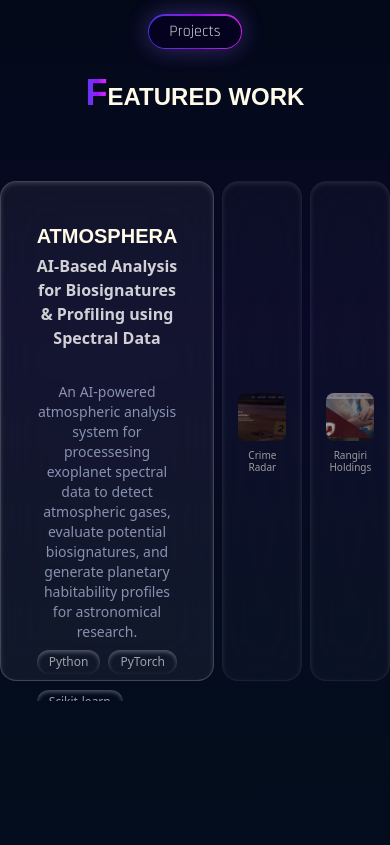
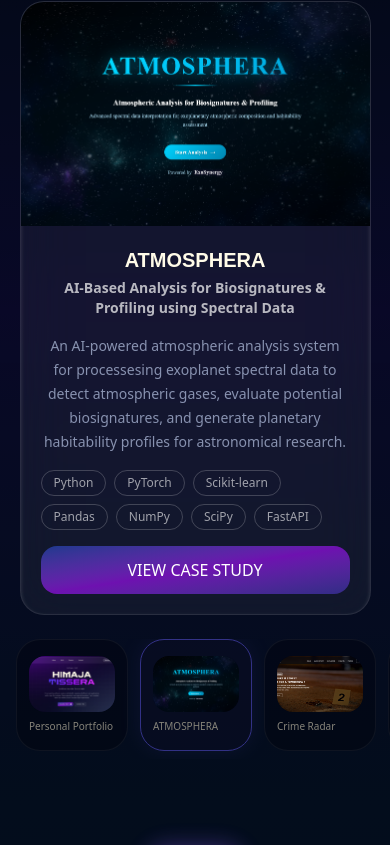
Before and after one commit to A-Himaa/My-Portfolio, a React (Vite) app: page / in a window 390 px wide. Shown: the part 5036-5881 px from the top of the page. Built offline with nearby package versions, Linux system fonts and the light colour scheme; a web font is replaced by a local one.

Commit message:
Refactor layout and styling across components: adjust padding in Contact, Projects, Skills, and ScrollToTop; update technology stack in case studies; enhance project links for improved navigation and accessibility.

```diff
--- a/src/App.jsx
+++ b/src/App.jsx
@@ -19,8 +19,8 @@ function ScrollToTop() {
       const t = setTimeout(() => {
         const el = document.getElementById(id);
         if (el) {
-          const y = el.getBoundingClientRect().top + window.pageYOffset - 90;
-          window.scrollTo({ top: y, left: 0, behavior: 'smooth' });
+          const y = el.getBoundingClientRect().top + window.pageYOffset;
+          window.scrollTo({ top: y, left: 0, behavior: 'smooth' });z
         } else {
           window.scrollTo({ top: 0, left: 0, behavior: 'auto' });
         }
--- a/src/components/Contact.jsx
+++ b/src/components/Contact.jsx
@@ -97,7 +97,7 @@ export default function Contact() {
   ];
 
   return (
-    <section className="bg-gradient-to-b from-[#061936] via-[#11104A] to-[#041024] min-h-screen text-center pb-5 pt-30">
+    <section className="bg-gradient-to-b from-[#061936] via-[#11104A] to-[#041024] min-h-screen text-center pb-5 pt-10 md:pt-30">
 
       <div className="relative z-10 max-w-6xl mx-auto px-4 pb-10">
 
@@ -121,7 +121,7 @@ export default function Contact() {
           </motion.h2>
 
           <motion.p
-            className="text-white/50 text-lg max-w-2xl mx-auto font-NavtextR pb-4"
+            className="text-white/50 text-lg max-w-2xl mx-auto font-NavtextR md:pb-4"
             variants={fadeInOut(0.2)}
             initial="hidden"
             whileInView="visible"
--- a/src/components/Projects.jsx
+++ b/src/components/Projects.jsx
@@ -74,7 +74,7 @@ export default function Projects() {
   });
 
   return (
-    <section id="projects" className="bg-gradient-to-b from-[#041024] via-[#11104A] to-[#061936] min-h-screen text-center pt-30">
+    <section id="projects" className="bg-gradient-to-b from-[#041024] via-[#11104A] to-[#061936] min-h-screen text-center pt-10 md:pt-30">
       <div className="relative space-y-6">
 
         <div className="inline-flex p-[1.5px] rounded-full bg-gradient-to-r from-indigo-600 via-purple-600 opacity-90 to-fuchsia-500 shadow-[0_0_25px_rgba(139,92,246,0.45)]">
@@ -102,9 +102,9 @@ export default function Projects() {
         variants={fadeInOut(0.3)}
         initial="hidden"
         whileInView="visible"
-        >
-        <div className="flex items-center justify-center gap-2 md:gap-3 overflow-x-auto py-5">
-
+      >
+        {/* Desktop carousel */}
+        <div className="hidden md:flex items-center justify-center gap-2 md:gap-3 overflow-x-auto py-5">
           {projects.map((proj, index) => {
             const isActive = index === activeProject;
 
@@ -112,12 +112,11 @@ export default function Projects() {
               <div
                 key={index}
                 onClick={() => setActiveProject(index)}
-
                 className={`
                   relative bg-white/5 border border-white/10 rounded-2xl p-3 pt-4 backdrop-blur-xl shadow-inner shadow-white/15 transition duration-300 hover:-translate-y-1 hover:shadow-[0_0_10px_rgba(99,102,241,0.25)]
                   ${isActive
-                    ? 'w-[400px] md:w-[600px] h-[500px] md:h-[600px] border-white/20 shadow-[0_0_40px_rgba(99,102,241,0.25)] '
-                    : 'w-[80px] md:w-[110px] h-[500px] md:h-[600px] border-white/5 bg-[#0a1025] opacity-60 hover:opacity-80'
+                    ? 'w-[600px] h-[600px] border-white/20 shadow-[0_0_40px_rgba(99,102,241,0.25)]'
+                    : 'w-[110px] h-[600px] border-white/5 bg-[#0a1025] opacity-60 hover:opacity-80'
                   }
                 `}
               >
@@ -129,7 +128,7 @@ export default function Projects() {
                         alt={proj.title}
                         className="w-full h-full object-cover"
                       />
-                      <div className="absolute inset-0 " />
+                      <div className="absolute inset-0" />
                     </div>
 
                     <div className="flex-1 p-6 flex flex-col">
@@ -137,17 +136,19 @@ export default function Projects() {
                         {proj.title}
                       </h3>
 
-                      <h3 className = "text-md font-semibold text-white/80 mb-8">{proj.subtitle}</h3>
+                      <h3 className="text-md font-semibold text-white/80 mb-8">
+                        {proj.subtitle}
+                      </h3>
 
-                      <p className="text-sm text-mutedText mb-2 flex-1">
+                      <p className="text-sm text-mutedText mb-2 flex-1 break-words">
                         {proj.desc}
                       </p>
 
-                      <div className="flex flex-wrap gap-2 mb-4 mx-auto">
+                      <div className="flex flex-wrap gap-2 mb-4">
                         {proj.tech.split(", ").map((techItem, i) => (
                           <span
                             key={i}
-                            className="text-xs text-white/60 backdrop-blur-xlborder border-white/50 shadow-inner shadow-white/30 rounded-full px-3 py-1 mb-2 "
+                            className="text-xs text-white/60 border border-white/20 rounded-full px-3 py-1 mb-2"
                           >
                             {techItem}
                           </span>
@@ -156,23 +157,23 @@ export default function Projects() {
 
                       <button
                         onClick={() => navigate(`/${activeProject}`)}
-                        className="relative text-white px-3 md:px-5 py-3 rounded-2xl bg-gradient-to-br from-blue-900 via-purple-800 to-indigo-900 overflow-hidden cursor-pointer hover:bg-gradient-to-r hover:from-violet-950 hover:via-purple-900 hover:to-blue-950 hover:border-white/50 hover:scale-105 transition-all duration-300">
+                        className="relative text-white px-3 md:px-5 py-3 rounded-2xl bg-gradient-to-br from-blue-900 via-purple-800 to-indigo-900 overflow-hidden cursor-pointer hover:bg-gradient-to-r hover:from-violet-950 hover:via-purple-900 hover:to-blue-950 hover:border-white/50 hover:scale-105 transition-all duration-300"
+                      >
                         VIEW CASE STUDY
                       </button>
                     </div>
                   </div>
                 ) : (
-                  // Collapsed Card - Minimal Info
                   <div className="h-full flex items-center justify-center p-2">
                     <div className="text-center">
-                      <div className="w-12 h-12 md:w-16 md:h-16 mx-auto mb-2 rounded-lg overflow-hidden">
+                      <div className="w-14 h-14 mx-auto mb-2 rounded-lg overflow-hidden">
                         <img
                           src={proj.img}
                           alt={proj.title}
                           className="w-full h-full object-cover"
                         />
                       </div>
-                      <p className="text-[10px] md:text-xs text-textColor font-medium leading-tight">
+                      <p className="text-xs text-textColor font-medium leading-tight">
                         {proj.title.split(' ').slice(0, 2).join(' ')}
                       </p>
                     </div>
@@ -181,6 +182,82 @@ export default function Projects() {
               </div>
             );
           })}
+        </div>
+
+        {/* Mobile active card + thumbnail selector */}
+        <div className="md:hidden flex flex-col items-center gap-6">
+          <div className="w-full max-w-[90vw] bg-white/5 border border-white/10 rounded-3xl overflow-hidden backdrop-blur-xl shadow-inner shadow-white/15">
+            <div className="relative h-56 overflow-hidden">
+              <img
+                src={projects[activeProject].img}
+                alt={projects[activeProject].title}
+                className="w-full h-full object-cover"
+              />
+            </div>
+
+            <div className="p-5 space-y-4">
+              <div>
+                <h3 className="text-xl font-bold text-textColor font-Herohead">
+                  {projects[activeProject].title}
+                </h3>
+                <p className="text-sm font-semibold text-white/70 mt-1">
+                  {projects[activeProject].subtitle}
+                </p>
+              </div>
+
+              <p className="text-sm text-mutedText leading-6">
+                {projects[activeProject].desc}
+              </p>
+
+              <div className="flex flex-wrap gap-2">
+                {projects[activeProject].tech.split(", ").map((techItem, i) => (
+                  <span
+                    key={i}
+                    className="text-xs text-white/60 border border-white/20 rounded-full px-3 py-1"
+                  >
+                    {techItem}
+                  </span>
+                ))}
+              </div>
+
+              <button
+                onClick={() => navigate(`/${activeProject}`)}
+                className="w-full text-white px-4 py-3 rounded-2xl bg-gradient-to-br from-blue-900 via-purple-800 to-indigo-900 hover:bg-gradient-to-r hover:from-violet-950 hover:via-purple-900 hover:to-blue-950 transition-all duration-300"
+              >
+                VIEW CASE STUDY
+              </button>
+            </div>
+          </div>
+
+          <div className="w-full overflow-x-auto px-4">
+            <div className="flex gap-3 pb-2">
+              {projects.map((proj, index) => {
+                const isActive = index === activeProject;
+                return (
+                  <button
+                    key={index}
+                    onClick={() => setActiveProject(index)}
+                    className={`flex-shrink-0 w-28 h-28 rounded-3xl border p-3 overflow-hidden text-left transition ${
+                      isActive
+                        ? 'border-indigo-500 bg-indigo-950/30 shadow-[0_0_20px_rgba(99,102,241,0.18)]'
+                        : 'border-white/10 bg-slate-950/40'
+                    }`}
+                  >
+                    <div className="relative w-full h-14 mb-2 overflow-hidden rounded-2xl">
+                      <img
+                        src={proj.img}
+                        alt={proj.title}
+                        className="w-full h-full object-cover"
+                      />
+                    </div>
+                    <p className="text-[10px] text-textColor font-medium leading-snug">
+                      {proj.title.split(' ').slice(0, 2).join(' ')}
+                    </p>
+                  </button>
+                );
+              })}
+            </div>
+          </div>
         </div>
       </motion.div>
 
--- a/src/components/Skills.jsx
+++ b/src/components/Skills.jsx
@@ -88,7 +88,7 @@ export default function Skills() {
     });
 
   return (
-    <section className="bg-gradient-to-b from-[#061936] via-[#11104A] to-[#041024] min-h-screen text-center pb-25 pt-30">
+    <section className="bg-gradient-to-b from-[#061936] via-[#11104A] to-[#041024] min-h-screen text-center pb-25 pt-10 md:pt-30">
 
         <div className="relative space-y-6">
             <div className="inline-flex p-[1.5px] rounded-full bg-gradient-to-r from-indigo-600 via-purple-600 opacity-90 to-fuchsia-500 shadow-[0_0_25px_rgba(139,92,246,0.45)]">
--- a/src/data/caseStudies.js
+++ b/src/data/caseStudies.js
@@ -49,11 +49,11 @@ export const caseStudies = [
     subtitle: "AI-Based Analysis for Exoplanetary Biosignatures & Profiling using Spectral Data",
     img: atmosphera,
     desc: "An AI-powered atmospheric analysis system for processing exoplanet spectral data to detect atmospheric gases, evaluate potential biosignatures, and generate planetary habitability profiles for astronomical research.",
-    tech: ["Python", "PyTorch", "Scikit-learn", "Pandas", "NumPy", "SciPy", "FastAPI"],
+    tech: ["Python", "PyTorch", "Scikit-learn", "Pandas", "NumPy", "SciPy", "FastAPI", "TypeScript"],
     overview: "ATMOSPHERA is an AI-powered atmospheric spectrum analysis module developed as part of the ExoSynergy framework for final-year group research project. The system analyzes exoplanetary spectral data to detect atmospheric gases, identify potential biosignatures, and assess planetary habitability using machine learning and deep learning techniques. Built with FastAPI, PyTorch, and scikit-learn, the module provides intelligent atmospheric profiling to support exoplanetary research and habitability studies.",
     role: "AI/ML Engineer & Full-Stack Developer",
-    liveLink: "#",
-    githubLink: "https://github.com/yourusername/atmosphera",
+    liveLink: "https://exosynergy-vm6u.onrender.com/",
+    githubLink: "https://github.com/A-Himaa/ExoSynergy---ATMOSPHERA.git",
     screenshots: [atmosphera1, atmosphera2, atmosphera3, atmosphera4],
     nextProjectId: 2,
   },
@@ -66,7 +66,6 @@ export const caseStudies = [
     tech: ["MongoDB", "Express.js", "React.js", "Node.js", "Tailwind CSS", "Nodemailer"],
     overview: "Crime Radar is a comprehensive community safety platform that enables real-time crime reporting and awareness. The application features an interactive map showing crime incidents, detailed analytics dashboards, and anonymous reporting capabilities. Users can receive notifications about crimes in their area and contribute to community safety. The platform uses a secure backend with Node.js and Express, MongoDB for data management, and React for a responsive frontend interface.",
     role: "Full Stack Developer",
-    liveLink: "",
     githubLink: "https://github.com/A-Himaa/Crime_Radar.git",
     screenshots: [crimeRadar1, crimeRadar2, crimeRadar3, crimeRadar4],
     nextProjectId: 3,
```
